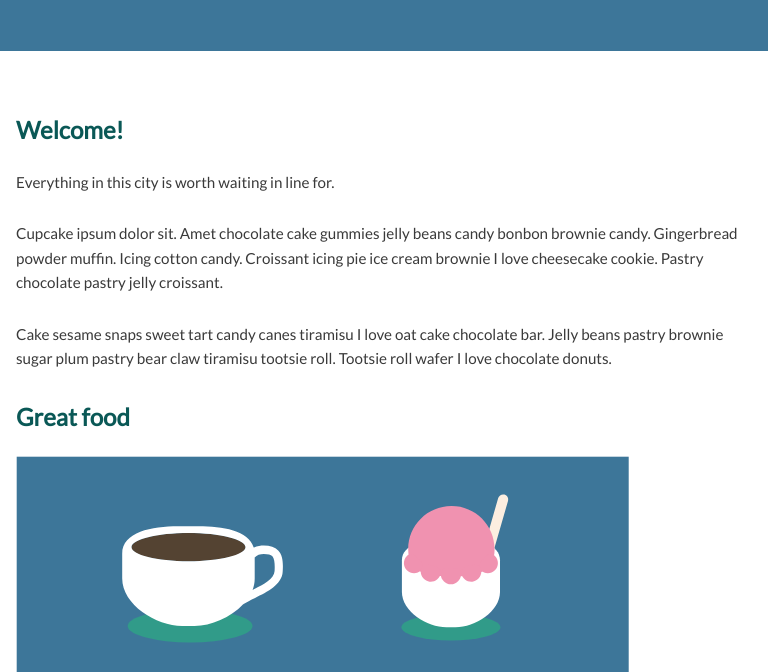
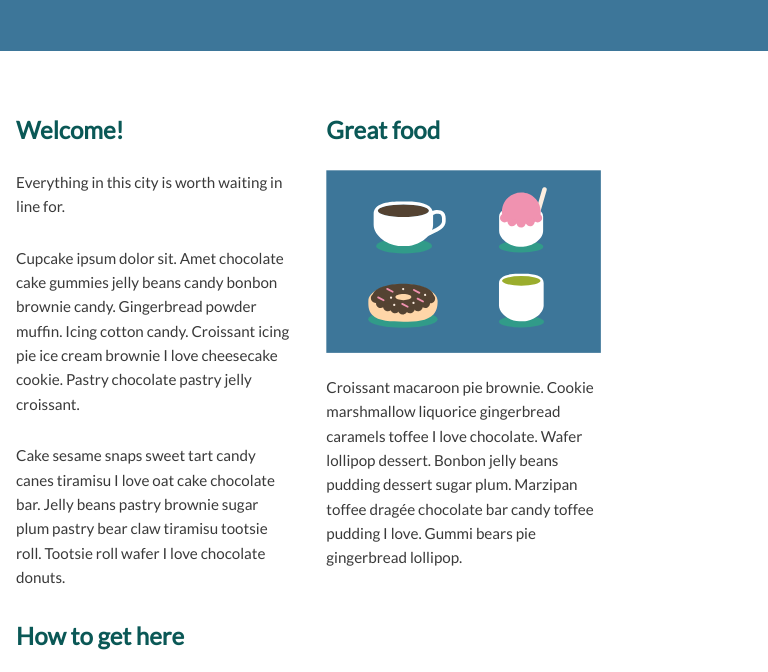
Before and after one commit to arctic-fox-2016/responsive-layout, a plain HTML site: page index.html in a window 768 px wide. Shown: the part 596-1268 px from the top of the page. Drawn offline with Linux system fonts and the light colour scheme.

Commit message:
responsiv on narrow

```diff
--- a/css/style.css
+++ b/css/style.css
@@ -145,3 +145,11 @@ img {
       margin-left: -40px;
  }
 }
+
+@media screen and (min-width: 420px) and (max-width: 780px){
+  .col {
+    width: 40%;
+    display: inline-block;
+    vertical-align: top;
+  }
+}
```
